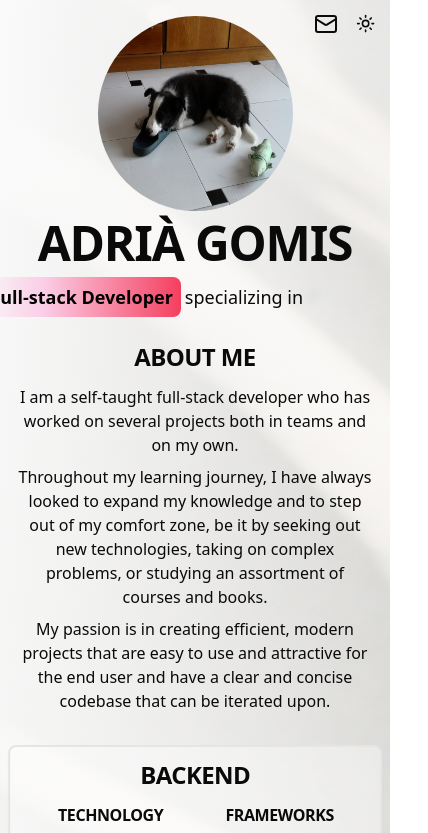
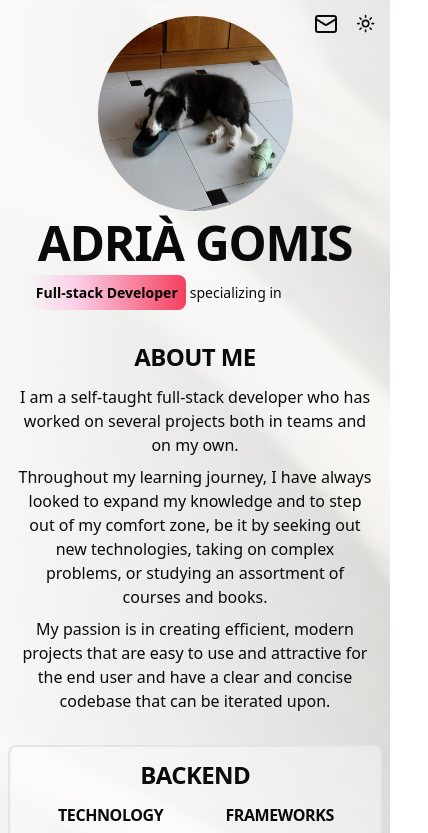
Before and after one commit to gomisroca/portfolio, a React (Vite) app: page / in a window 390 px wide. Shown: the top 833 px of the page, 428 px wide, since content can reach past the window. Built offline with nearby package versions, Linux system fonts and the light colour scheme; grey boxes are pictures that could not be loaded.

Commit message:
fix: flipwords escaping frame on mobile

```diff
--- a/src/components/Banner.tsx
+++ b/src/components/Banner.tsx
@@ -27,7 +27,7 @@ function Banner() {
           <CardHeader className="px-4 py-2">
             <CardTitle className="text-5xl uppercase md:text-6xl">Adrià Gomis</CardTitle>
           </CardHeader>
-          <CardContent className="h-[70px] w-auto text-nowrap px-4 py-2 text-center text-lg md:w-[375px] md:p-0 md:text-start">
+          <CardContent className="h-[70px] w-auto text-nowrap px-4 py-2 text-center text-sm md:w-[375px] md:p-0 md:text-start md:text-lg">
             <Highlight className="mx-1 p-2 font-semibold">Full-stack Developer</Highlight>
             specializing in{' '}
             <FlipWords
```
